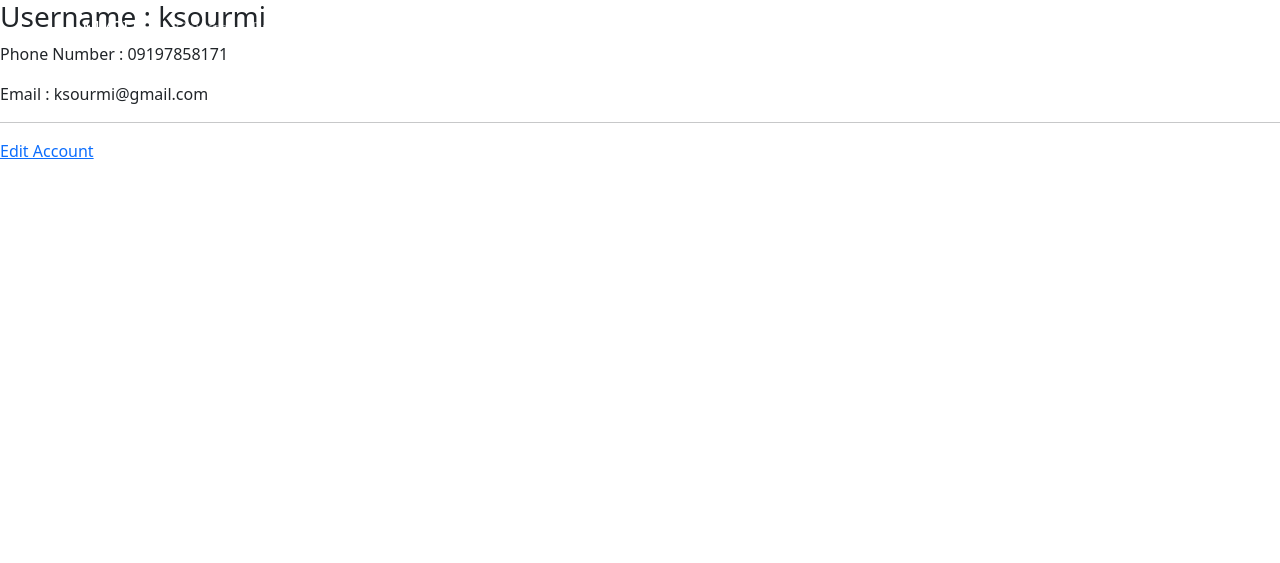
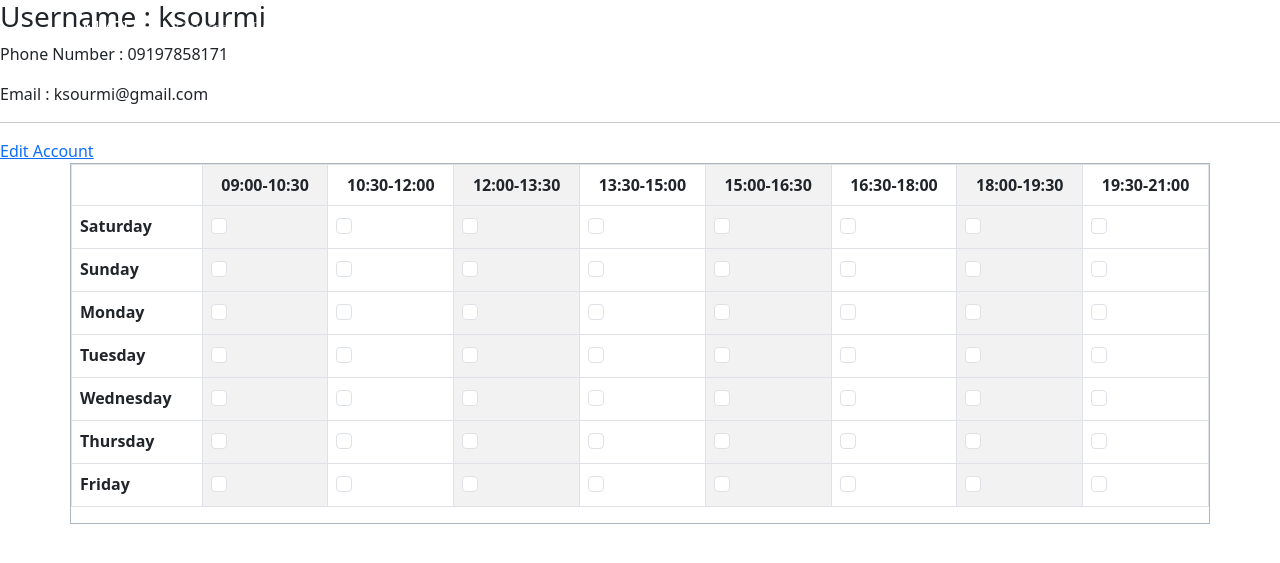
Before and after one commit to zercsiz/website, a Django app: template accounts/templates/accounts/account_details.html in a window 1280 px wide. Shown: the top 563 px of the page. Run offline with Django 4.2, Linux system fonts and the light colour scheme; the template is opened without the code that fills it, so the values that code supplies are empty; a user stored in the database is signed in; some libraries are stand-ins or nearby versions.

Commit message:
added a time table to account page

```diff
--- a/accounts/templates/accounts/account_details.html
+++ b/accounts/templates/accounts/account_details.html
@@ -9,4 +9,5 @@
     <p>Email : {{ user.email }}</p>
     <hr>
     <a href="{% url 'account_edit' %}">Edit Account</a>
+    {% include "inc/time_table.html" %}
 {% endblock %}
--- /dev/null
+++ b/templates/inc/time_table.html
@@ -0,0 +1,320 @@
+<div class="container border border-dark-subtle p-0">
+    <table class="table table-striped-columns table-bordered">
+  <thead>
+    <tr>
+        <th scope="col"></th>
+        <th scope="col" class="text-center">09:00-10:30</th>
+        <th scope="col" class="text-center">10:30-12:00</th>
+        <th scope="col" class="text-center">12:00-13:30</th>
+        <th scope="col" class="text-center">13:30-15:00</th>
+        <th scope="col" class="text-center">15:00-16:30</th>
+        <th scope="col" class="text-center">16:30-18:00</th>
+        <th scope="col" class="text-center">18:00-19:30</th>
+        <th scope="col" class="text-center">19:30-21:00</th>
+    </tr>
+  </thead>
+  <tbody>
+    <tr>
+      <th scope="row">Saturday</th>
+        <td>
+          <div class="form-check justify-content-center">
+              <input class="form-check-input" type="checkbox" value="" id="flexCheckDefault">
+          </div>
+      </td>
+        <td>
+          <div class="form-check">
+              <input class="form-check-input" type="checkbox" value="" id="flexCheckDefault">
+          </div>
+      </td>
+        <td>
+          <div class="form-check">
+              <input class="form-check-input" type="checkbox" value="" id="flexCheckDefault">
+          </div>
+      </td>
+        <td>
+          <div class="form-check">
+              <input class="form-check-input" type="checkbox" value="" id="flexCheckDefault">
+          </div>
+      </td>
+        <td>
+          <div class="form-check">
+              <input class="form-check-input" type="checkbox" value="" id="flexCheckDefault">
+          </div>
+      </td>
+        <td>
+          <div class="form-check">
+              <input class="form-check-input" type="checkbox" value="" id="flexCheckDefault">
+          </div>
+      </td>
+        <td>
+          <div class="form-check">
+              <input class="form-check-input" type="checkbox" value="" id="flexCheckDefault">
+          </div>
+      </td>
+        <td>
+          <div class="form-check">
+              <input class="form-check-input" type="checkbox" value="" id="flexCheckDefault">
+          </div>
+      </td>
+    </tr>
+    <tr>
+      <th scope="row">Sunday</th>
+        <td>
+          <div class="form-check">
+              <input class="form-check-input" type="checkbox" value="" id="flexCheckDefault">
+          </div>
+      </td>
+        <td>
+          <div class="form-check">
+              <input class="form-check-input" type="checkbox" value="" id="flexCheckDefault">
+          </div>
+      </td>
+        <td>
+          <div class="form-check">
+              <input class="form-check-input" type="checkbox" value="" id="flexCheckDefault">
+          </div>
+      </td>
+        <td>
+          <div class="form-check">
+              <input class="form-check-input" type="checkbox" value="" id="flexCheckDefault">
+          </div>
+      </td>
+        <td>
+          <div class="form-check">
+              <input class="form-check-input" type="checkbox" value="" id="flexCheckDefault">
+          </div>
+      </td>
+        <td>
+          <div class="form-check">
+              <input class="form-check-input" type="checkbox" value="" id="flexCheckDefault">
+          </div>
+      </td>
+        <td>
+          <div class="form-check">
+              <input class="form-check-input" type="checkbox" value="" id="flexCheckDefault">
+          </div>
+      </td>
+        <td>
+          <div class="form-check">
+              <input class="form-check-input" type="checkbox" value="" id="flexCheckDefault">
+          </div>
+      </td>
+    </tr>
+    <tr>
+      <th scope="row">Monday</th>
+        <td>
+          <div class="form-check">
+              <input class="form-check-input" type="checkbox" value="" id="flexCheckDefault">
+          </div>
+      </td>
+        <td>
+          <div class="form-check">
+              <input class="form-check-input" type="checkbox" value="" id="flexCheckDefault">
+          </div>
+      </td>
+        <td>
+          <div class="form-check">
+              <input class="form-check-input" type="checkbox" value="" id="flexCheckDefault">
+          </div>
+      </td>
+        <td>
+          <div class="form-check">
+              <input class="form-check-input" type="checkbox" value="" id="flexCheckDefault">
+          </div>
+      </td>
+        <td>
+          <div class="form-check">
+              <input class="form-check-input" type="checkbox" value="" id="flexCheckDefault">
+          </div>
+      </td>
+        <td>
+          <div class="form-check">
+              <input class="form-check-input" type="checkbox" value="" id="flexCheckDefault">
+          </div>
+      </td>
+        <td>
+          <div class="form-check">
+              <input class="form-check-input" type="checkbox" value="" id="flexCheckDefault">
+          </div>
+      </td>
+        <td>
+          <div class="form-check">
+              <input class="form-check-input" type="checkbox" value="" id="flexCheckDefault">
+          </div>
+      </td>
+    </tr>
+    <tr>
+        <th scope="row">Tuesday</th>
+         <td>
+          <div class="form-check">
+              <input class="form-check-input" type="checkbox" value="" id="flexCheckDefault">
+          </div>
+      </td>
+        <td>
+          <div class="form-check">
+              <input class="form-check-input" type="checkbox" value="" id="flexCheckDefault">
+          </div>
+      </td>
+        <td>
+          <div class="form-check">
+              <input class="form-check-input" type="checkbox" value="" id="flexCheckDefault">
+          </div>
+      </td>
+        <td>
+          <div class="form-check">
+              <input class="form-check-input" type="checkbox" value="" id="flexCheckDefault">
+          </div>
+      </td>
+        <td>
+          <div class="form-check">
+              <input class="form-check-input" type="checkbox" value="" id="flexCheckDefault">
+          </div>
+      </td>
+        <td>
+          <div class="form-check">
+              <input class="form-check-input" type="checkbox" value="" id="flexCheckDefault">
+          </div>
+      </td>
+        <td>
+          <div class="form-check">
+              <input class="form-check-input" type="checkbox" value="" id="flexCheckDefault">
+          </div>
+      </td>
+        <td>
+          <div class="form-check">
+              <input class="form-check-input" type="checkbox" value="" id="flexCheckDefault">
+          </div>
+      </td>
+    </tr>
+    <tr>
+        <th scope="row">Wednesday</th>
+        <td>
+          <div class="form-check">
+              <input class="form-check-input" type="checkbox" value="" id="flexCheckDefault">
+          </div>
+      </td>
+        <td>
+          <div class="form-check">
+              <input class="form-check-input" type="checkbox" value="" id="flexCheckDefault">
+          </div>
+      </td>
+        <td>
+          <div class="form-check">
+              <input class="form-check-input" type="checkbox" value="" id="flexCheckDefault">
+          </div>
+      </td>
+        <td>
+          <div class="form-check">
+              <input class="form-check-input" type="checkbox" value="" id="flexCheckDefault">
+          </div>
+      </td>
+        <td>
+          <div class="form-check">
+              <input class="form-check-input" type="checkbox" value="" id="flexCheckDefault">
+          </div>
+      </td>
+        <td>
+          <div class="form-check">
+              <input class="form-check-input" type="checkbox" value="" id="flexCheckDefault">
+          </div>
+      </td>
+        <td>
+          <div class="form-check">
+              <input class="form-check-input" type="checkbox" value="" id="flexCheckDefault">
+          </div>
+      </td>
+        <td>
+          <div class="form-check">
+              <input class="form-check-input" type="checkbox" value="" id="flexCheckDefault">
+          </div>
+      </td>
+    </tr>
+    <tr>
+        <th scope="row">Thursday</th>
+        <td>
+          <div class="form-check">
+              <input class="form-check-input" type="checkbox" value="" id="flexCheckDefault">
+          </div>
+      </td>
+        <td>
+          <div class="form-check">
+              <input class="form-check-input" type="checkbox" value="" id="flexCheckDefault">
+          </div>
+      </td>
+        <td>
+          <div class="form-check">
+              <input class="form-check-input" type="checkbox" value="" id="flexCheckDefault">
+          </div>
+      </td>
+        <td>
+          <div class="form-check">
+              <input class="form-check-input" type="checkbox" value="" id="flexCheckDefault">
+          </div>
+      </td>
+        <td>
+          <div class="form-check">
+              <input class="form-check-input" type="checkbox" value="" id="flexCheckDefault">
+          </div>
+      </td>
+        <td>
+          <div class="form-check">
+              <input class="form-check-input" type="checkbox" value="" id="flexCheckDefault">
+          </div>
+      </td>
+        <td>
+          <div class="form-check">
+              <input class="form-check-input" type="checkbox" value="" id="flexCheckDefault">
+          </div>
+      </td>
+        <td>
+          <div class="form-check">
+              <input class="form-check-input" type="checkbox" value="" id="flexCheckDefault">
+          </div>
+      </td>
+     </tr>
+    <tr>
+        <th scope="row">Friday</th>
+        <td>
+          <div class="form-check">
+              <input class="form-check-input" type="checkbox" value="" id="flexCheckDefault">
+          </div>
+      </td>
+        <td>
+          <div class="form-check">
+              <input class="form-check-input" type="checkbox" value="" id="flexCheckDefault">
+          </div>
+      </td>
+        <td>
+          <div class="form-check">
+              <input class="form-check-input" type="checkbox" value="" id="flexCheckDefault">
+          </div>
+      </td>
+        <td>
+          <div class="form-check">
+              <input class="form-check-input" type="checkbox" value="" id="flexCheckDefault">
+          </div>
+      </td>
+        <td>
+          <div class="form-check">
+              <input class="form-check-input" type="checkbox" value="" id="flexCheckDefault">
+          </div>
+      </td>
+        <td>
+          <div class="form-check">
+              <input class="form-check-input" type="checkbox" value="" id="flexCheckDefault">
+          </div>
+      </td>
+        <td>
+          <div class="form-check">
+              <input class="form-check-input" type="checkbox" value="" id="flexCheckDefault">
+          </div>
+      </td>
+        <td>
+          <div class="form-check">
+              <input class="form-check-input" type="checkbox" value="" id="flexCheckDefault">
+          </div>
+      </td>
+    </tr>
+  </tbody>
+</table>
+</div>
```
Also changed, not shown: db.sqlite3.
